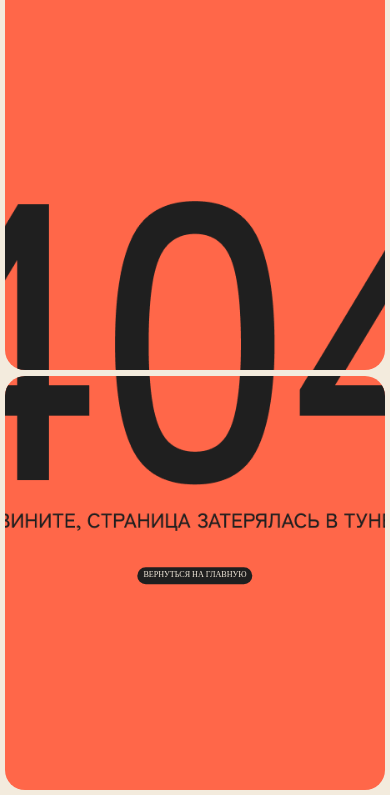
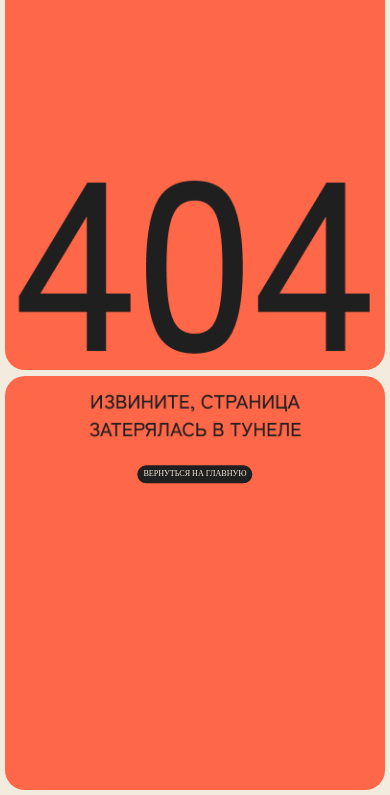
Before and after one commit to sssonz/restro, a plain HTML site: page 404.html in a window 390 px wide. Shown: the part 49-844 px from the top of the page. Drawn offline with Linux system fonts and the light colour scheme; a web font is replaced by a local one.

Commit message:
Итоговый

```diff
--- a/404.html
+++ b/404.html
@@ -17,12 +17,12 @@
         <div class="d_404_lf">
         <img class="img_404" src="./img/404_lf.svg" alt="">
         <img class="img_404_pl" src="./img/404_top_pl.png" alt="">
-        <img class="img_404_mob" src="./img/404_lf.svg" alt="">
+        <img class="img_404_mob" src="./img/404_top_mob.png" alt="">
         </div>
         <div class="d_404_rt">
         <img class="img_404" src="./img/404_rt.svg" alt="">
         <img class="img_404_pl" src="./img/404_bottom_pl.png" alt="">
-        <img class="img_404_mob" src="./img/404_lf.svg" alt="">
+        <img class="img_404_mob" src="./img/404_bottom_mob.png" alt="">
         </div>
     </div>
     <div class="div_back">
--- a/css/adaptive.css
+++ b/css/adaptive.css
@@ -515,4 +515,16 @@ h1 {
     left: 6.0386vw;
     height: 6.0386vw;
 }
+
+.img_404_pl{
+    display: none;
 }
+
+.img_404_mob{
+    display: block;
+}
+
+.div_back {
+    top: 62%;
+}
+}
```
Also changed, not shown: img/404_bottom_mob.png (added), img/404_top_mob.png (added).
